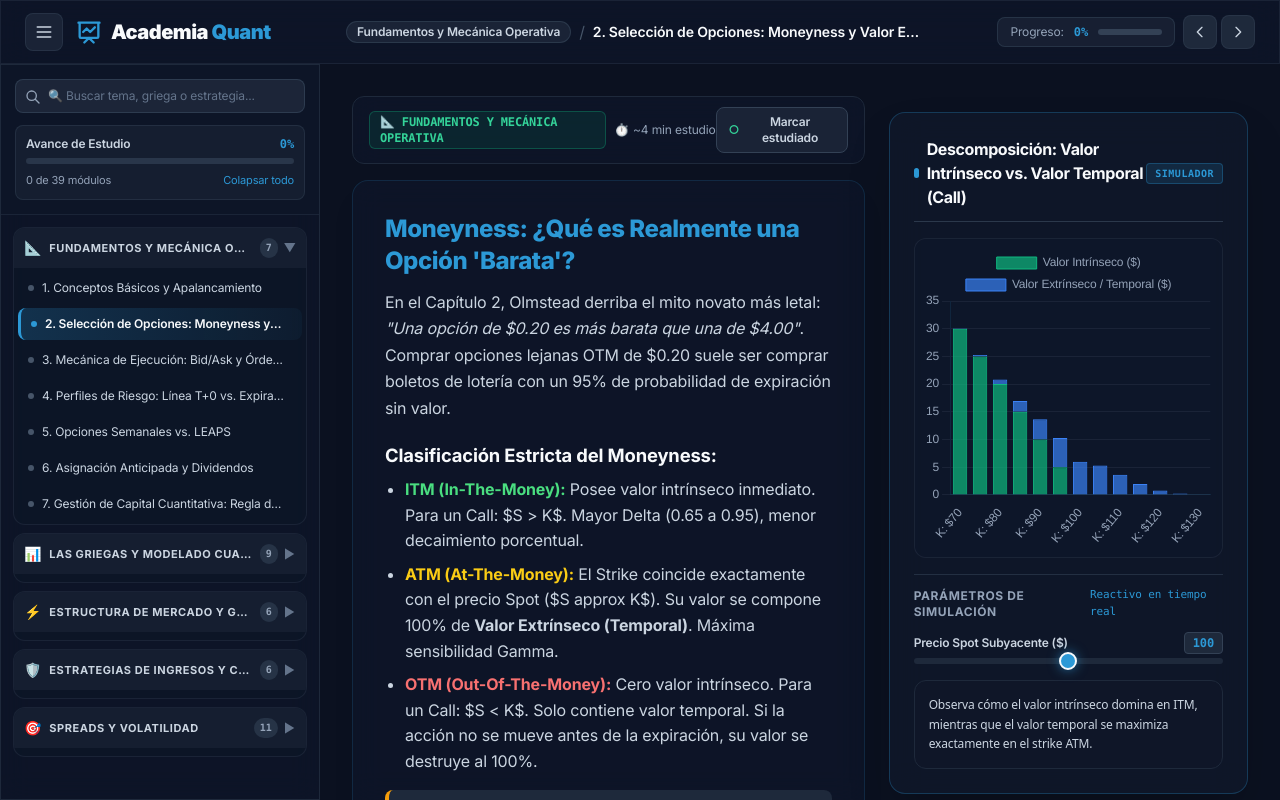
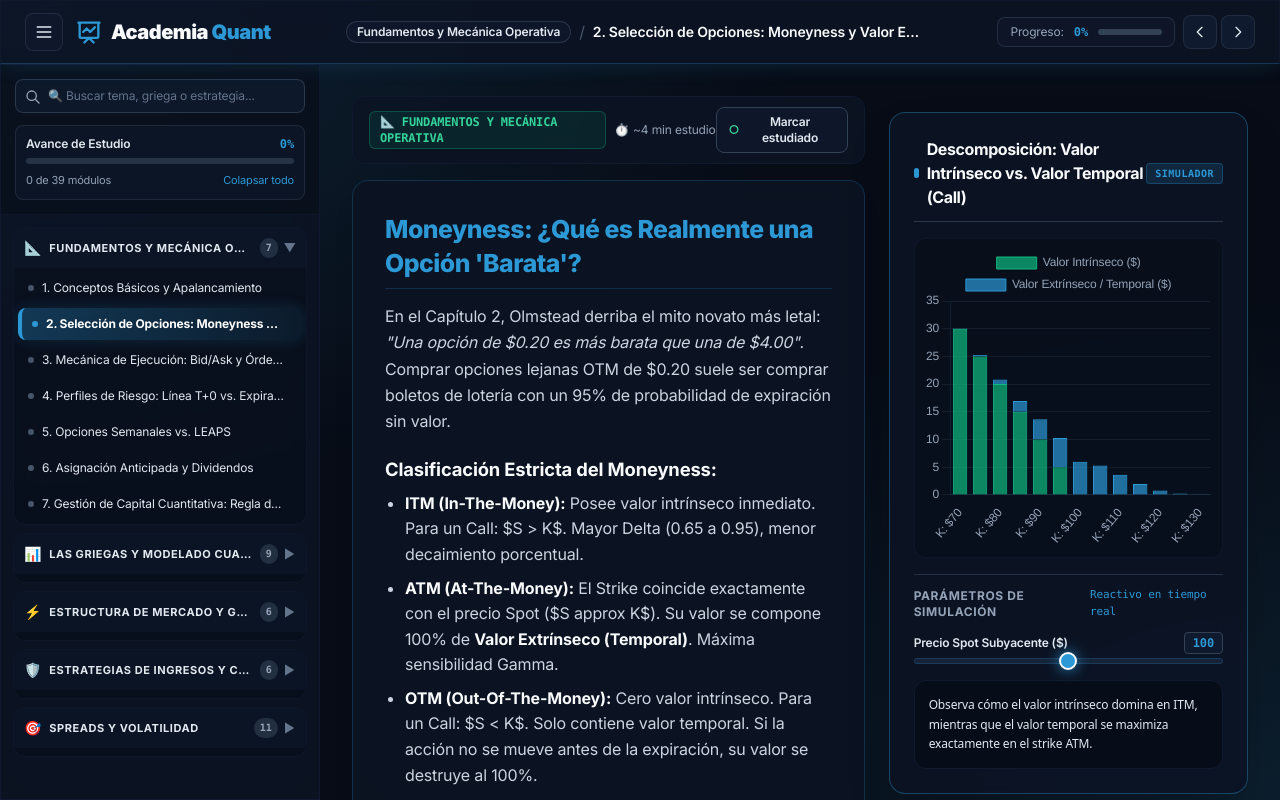
Before and after one commit to IsaiasAntLiriano/Mi-Academia-Quant, a plain HTML site: page index.html in a window 1280 px wide. Both pictures are taken after a click on the button 1238 px from the left and 32 px from the top of the page. Drawn offline with nearby package versions, Linux system fonts and the light colour scheme.

Commit message:
paleta de colores

```diff
--- a/css/styles.css
+++ b/css/styles.css
@@ -14,18 +14,28 @@
     --brand-amber: #F59E0B;       /* Golden Amber para Max Pain y alertas */
     --brand-rose: #F43F5E;        /* Crimson Rose para Puts y riesgos */
 
-    --bg-main: #0B1120;           /* Midnight Dark Navy Canvas */
-    --bg-surface: #0F172A;        /* Slate 900 Surface */
-    --bg-card: rgba(15, 23, 42, 0.72);
-    --border-card: rgba(44, 153, 214, 0.16);
-    --border-card-hover: rgba(44, 153, 214, 0.45);
+    --bg-main: #070C16;           /* Midnight Dark Navy Canvas */
+    --bg-surface: #0D1424;        /* Surface Panel */
+    --bg-card: rgba(13, 20, 36, 0.82);
+    --border-card: rgba(44, 153, 214, 0.22);
+    --border-card-hover: rgba(44, 153, 214, 0.55);
 }
 
 body {
     font-family: 'Inter', -apple-system, BlinkMacSystemFont, sans-serif;
     background-color: var(--bg-main);
+    background-image:
+        radial-gradient(at 0% 0%, rgba(44, 153, 214, 0.16) 0px, transparent 45%),
+        radial-gradient(at 100% 100%, rgba(56, 189, 248, 0.10) 0px, transparent 45%);
+    background-attachment: fixed;
     color: var(--brand-cloud);
     letter-spacing: -0.01em;
+}
+
+/* --- Header Estilizado con Acento Sky Blue --- */
+header {
+    border-bottom: 1px solid rgba(44, 153, 214, 0.28) !important;
+    box-shadow: 0 4px 20px -2px rgba(44, 153, 214, 0.15);
 }
 
 /* --- Clases Utilitarias de Marca --- */
@@ -50,19 +60,19 @@ body {
     height: 6px;
 }
 ::-webkit-scrollbar-track {
-    background: rgba(11, 17, 32, 0.7);
+    background: rgba(7, 12, 22, 0.8);
 }
 ::-webkit-scrollbar-thumb {
     background: #1E293B;
     border-radius: 9999px;
-    border: 1px solid rgba(44, 153, 214, 0.15);
+    border: 1px solid rgba(44, 153, 214, 0.25);
 }
 ::-webkit-scrollbar-thumb:hover {
     background: #334155;
-    border-color: rgba(44, 153, 214, 0.4);
+    border-color: rgba(44, 153, 214, 0.6);
 }
 
-/* --- Paneles de Cristal (Glassmorphism de alta legibilidad) --- */
+/* --- Paneles de Cristal (Glassmorphism con Acento Sky Blue) --- */
 .glass-panel {
     background: var(--bg-card);
     backdrop-filter: blur(14px);
@@ -71,11 +81,11 @@ body {
 }
 
 .glass-panel-elevated {
-    background: rgba(15, 23, 42, 0.88);
+    background: rgba(13, 20, 36, 0.92);
     backdrop-filter: blur(16px);
     -webkit-backdrop-filter: blur(16px);
-    border: 1px solid rgba(44, 153, 214, 0.28);
-    box-shadow: 0 10px 25px -5px rgba(0, 0, 0, 0.5), 0 0 20px rgba(44, 153, 214, 0.08);
+    border: 1px solid rgba(44, 153, 214, 0.38);
+    box-shadow: 0 10px 30px -5px rgba(0, 0, 0, 0.6), 0 0 25px rgba(44, 153, 214, 0.15);
 }
 
 /* --- Barra de Progreso del Curso --- */
@@ -88,15 +98,16 @@ body {
     transition: all 0.15s ease-in-out;
 }
 .sidebar-module-btn:hover {
-    background-color: rgba(44, 153, 214, 0.12);
+    background-color: rgba(44, 153, 214, 0.14);
     color: var(--brand-cloud);
     transform: translateX(3px);
 }
 .sidebar-module-btn.active-module {
-    background: linear-gradient(90deg, rgba(44, 153, 214, 0.22) 0%, rgba(44, 153, 214, 0.05) 100%) !important;
-    border-left: 3px solid var(--brand-sky) !important;
-    color: var(--brand-cloud) !important;
-    font-weight: 600;
+    background: linear-gradient(90deg, rgba(44, 153, 214, 0.30) 0%, rgba(44, 153, 214, 0.08) 100%) !important;
+    border-left: 4px solid var(--brand-sky) !important;
+    color: #FFFFFF !important;
+    font-weight: 700;
+    box-shadow: 0 0 15px rgba(44, 153, 214, 0.18);
 }
 
 /* --- Animación de Acordeón para Categorías --- */
@@ -121,10 +132,11 @@ body {
 input[type="range"] {
     -webkit-appearance: none;
     appearance: none;
-    background: #1E293B;
+    background: #152238;
     border-radius: 9999px;
     height: 6px;
     outline: none;
+    border: 1px solid rgba(44, 153, 214, 0.2);
 }
 input[type="range"]::-webkit-slider-thumb {
     -webkit-appearance: none;
@@ -132,15 +144,15 @@ input[type="range"]::-webkit-slider-thumb {
     width: 18px;
     height: 18px;
     border-radius: 50%;
-    background: var(--brand-sky);
-    border: 2px solid var(--brand-cloud);
+    background: var(--brand-sky) !important;
+    border: 2px solid var(--brand-cloud) !important;
     cursor: pointer;
-    box-shadow: 0 0 12px rgba(44, 153, 214, 0.65);
+    box-shadow: 0 0 14px rgba(44, 153, 214, 0.85) !important;
     transition: transform 0.1s ease, box-shadow 0.1s ease;
 }
 input[type="range"]::-webkit-slider-thumb:hover {
-    transform: scale(1.18);
-    box-shadow: 0 0 16px rgba(44, 153, 214, 0.9);
+    transform: scale(1.2);
+    box-shadow: 0 0 18px rgba(44, 153, 214, 1) !important;
 }
 input[type="range"]::-webkit-slider-thumb:active {
     transform: scale(1.05);
@@ -148,19 +160,24 @@ input[type="range"]::-webkit-slider-thumb:active {
 
 /* --- Contenido Teórico (Tipografía y espaciado para estudio descansado) --- */
 #theory-content h2 {
-    font-size: 1.5rem;
-    line-height: 2rem;
+    font-size: 1.55rem;
+    line-height: 2.1rem;
     font-weight: 800;
-    color: var(--brand-sky);
-    margin-bottom: 0.75rem;
+    color: var(--brand-sky) !important;
+    margin-bottom: 0.85rem;
     letter-spacing: -0.02em;
+    border-bottom: 1px solid rgba(44, 153, 214, 0.2);
+    padding-bottom: 0.5rem;
 }
 #theory-content h3 {
     font-size: 1.15rem;
     font-weight: 700;
-    color: var(--brand-cloud);
+    color: var(--brand-cloud) !important;
     margin-top: 1.25rem;
     margin-bottom: 0.5rem;
+}
+#theory-content strong {
+    color: var(--brand-cloud);
 }
 #theory-content p {
     color: #CBD5E1;
@@ -172,6 +189,7 @@ input[type="range"]::-webkit-slider-thumb:active {
 }
 #theory-content li {
     line-height: 1.6;
+    color: #CBD5E1;
 }
 
 /* Transición suave para colapsar barra lateral en modo estudio inmersivo */
--- a/index.html
+++ b/index.html
@@ -4,14 +4,46 @@
     <meta charset="UTF-8">
     <meta name="viewport" content="width=device-width, initial-scale=1.0">
     <title>Academia Quant — Plataforma de Trading Cuantitativo y Opciones</title>
-    <!-- Tailwind CSS CDN -->
+    <!-- Tailwind CSS CDN & Paleta Oficial Academia Quant -->
     <script src="https://cdn.tailwindcss.com"></script>
+    <script>
+        tailwind.config = {
+            theme: {
+                extend: {
+                    colors: {
+                        sky: {
+                            400: '#38BDF8',
+                            500: '#2C99D6',
+                            600: '#2282b8',
+                        },
+                        blue: {
+                            300: '#7dd3fc',
+                            400: '#2C99D6',
+                            500: '#2C99D6',
+                            600: '#207ab0',
+                            700: '#18628e',
+                        },
+                        slate: {
+                            100: '#F8FAFC',
+                            200: '#F8FAFC',
+                            300: '#E2E8F0',
+                            800: '#0F1A2E',
+                            900: '#070C16',
+                        },
+                        brandSky: '#2C99D6',
+                        brandCloud: '#F8FAFC',
+                        brandCyan: '#38BDF8'
+                    }
+                }
+            }
+        };
+    </script>
     <!-- Chart.js CDN -->
     <script src="https://cdn.jsdelivr.net/npm/chart.js"></script>
-    <!-- Custom Quant Styles (v6.0 Sky Blue & Cloud White Palette) -->
-    <link rel="stylesheet" href="css/styles.css?v=6.0">
+    <!-- Custom Quant Styles (v7.0 Sky Blue & Cloud White Palette) -->
+    <link rel="stylesheet" href="css/styles.css?v=7.0">
 </head>
-<body class="h-screen flex flex-col overflow-hidden bg-[#0B1120] text-[#F8FAFC]">
+<body class="h-screen flex flex-col overflow-hidden bg-[#070C16] text-[#F8FAFC]">
 
     <!-- Header Principal -->
     <header class="glass-panel border-b border-slate-800/80 py-3 px-4 md:px-6 flex justify-between items-center z-20 relative flex-shrink-0">
@@ -216,7 +248,7 @@
         </main>
     </div>
 
-    <!-- Main ES6 Application Controller (v6.0 Sky Blue & Cloud White) -->
-    <script type="module" src="js/app.js?v=6.0"></script>
+    <!-- Main ES6 Application Controller (v7.0 Sky Blue & Cloud White) -->
+    <script type="module" src="js/app.js?v=7.0"></script>
 </body>
 </html>
```
Also changed, not shown: js/data/modules.js.
